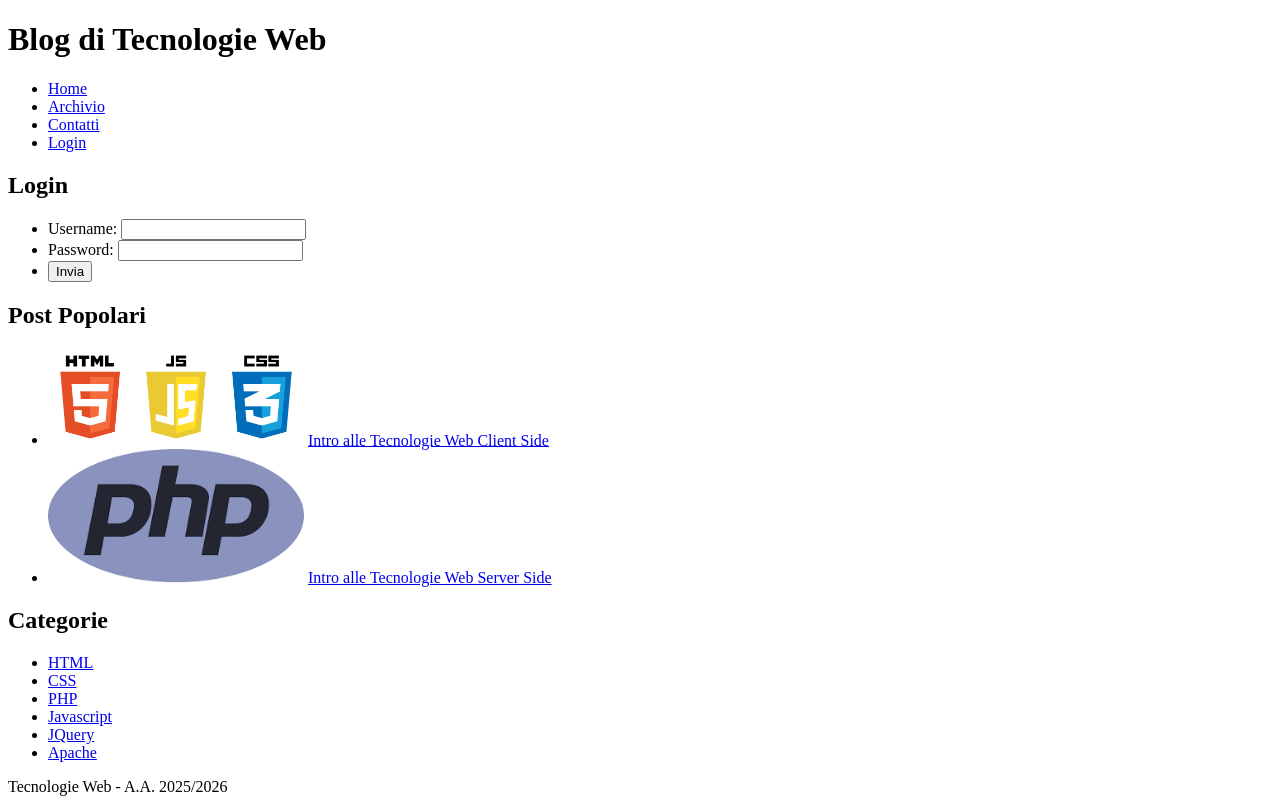
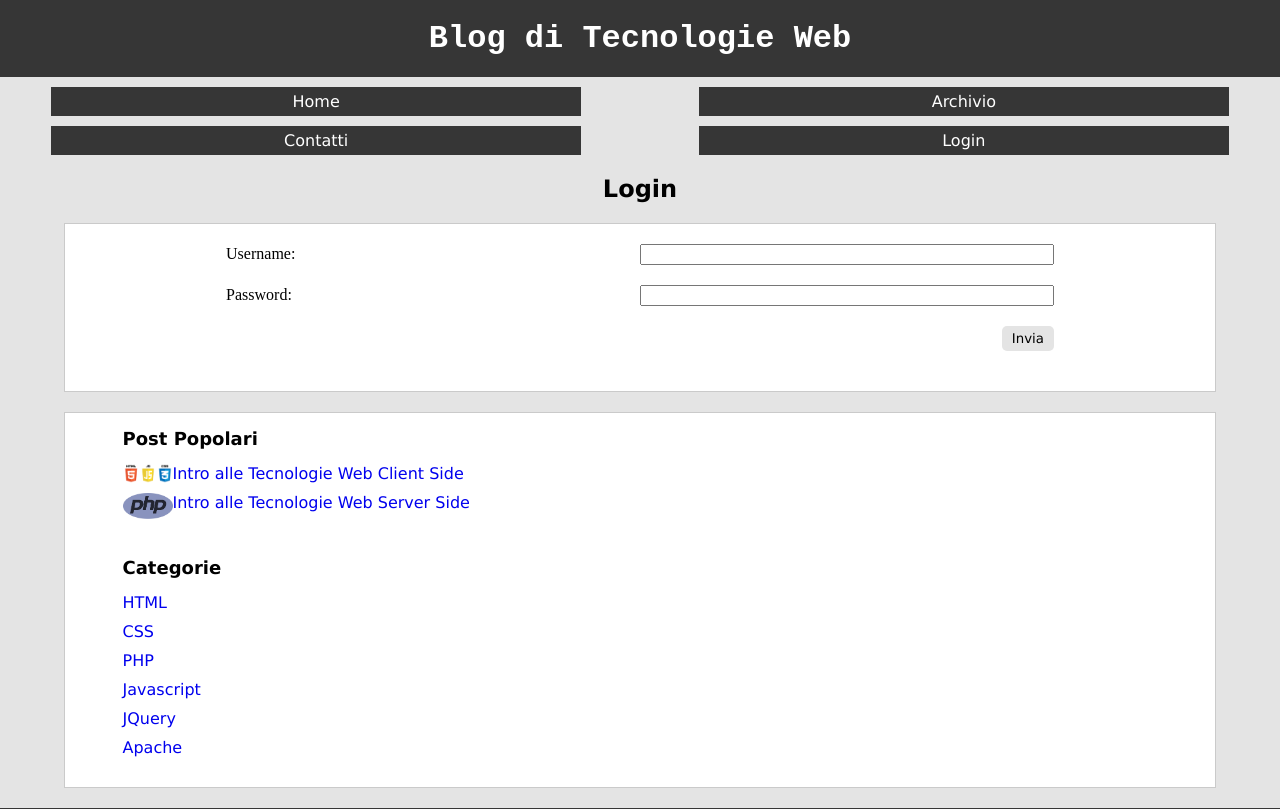
Before and after one commit to D3stan/lab-web, a PHP site: page /login.html in a window 1280 px wide. Shown: the top 809 px of the page. Run offline with PHP 8.4, Linux system fonts and the light colour scheme.

Commit message:
all pages lineup

```diff
--- a/01-lab-html-materiale/css/style.css
+++ b/01-lab-html-materiale/css/style.css
@@ -73,7 +73,7 @@ main > h2 {
     font-family: 'Lucida Sans', 'Lucida Sans Regular', 'Lucida Grande', 'Lucida Sans Unicode', Geneva, Verdana, sans-serif;
 }
 
-main > article {
+main > article, main > section, main > form {
     background-color: #fff;
     border: 1px solid #cacaca;
     text-align: center;
@@ -100,7 +100,7 @@ main > article > p:nth-of-type(2) {
     font-family: Verdana, Geneva, Tahoma, sans-serif;
 }
 
-main > article > a {
+main > article > a, form input[type="submit"] {
     color: rgb(0, 0, 0);
     text-decoration: none;
     background-color: #e4e4e4;
@@ -109,9 +109,71 @@ main > article > a {
     font-family: 'Lucida Sans', 'Lucida Sans Regular', 'Lucida Grande', 'Lucida Sans Unicode', Geneva, Verdana, sans-serif;
 }
 
-main > article > a:hover {
+main > article > a:hover, form input[type="submit"]:hover {
     color: rgb(219, 69, 83);
+    cursor: pointer;
 }
+
+/* CONTATTI */
+
+table {
+    /* gestisce lo spazio tra le celle della tabella */
+    border-spacing: 0;
+    border-collapse: collapse;
+
+    /* centro la tabella */
+    width: 100%;
+    margin-top: 20px;
+}
+
+table th, table td {
+    border: 1px solid #000;
+}
+
+main > section > table th {
+    font-family: 'Lucida Sans', 'Lucida Sans Regular', 'Lucida Grande', 'Lucida Sans Unicode', Geneva, Verdana, sans-serif;
+}
+
+
+/* LOGIN */
+
+/* ho messo lo style del form insieme a quello di article e section (sopra) perche' condividono molte proprieta' */
+
+/* sovrascrivo il padding rispetto alla regola sopra */
+main > form {
+    padding-top: 20px;
+}
+
+form ul {
+    width: 80%;
+    margin: 0 10%;
+    list-style: none;
+}
+
+form ul li {
+    /* non usiamo margi-top poiche nella foto il tasto invia e' distanziato di 40px da sotto */
+    margin-bottom: 20px;
+    text-align: right;
+}
+
+form ul li label {
+    width: 50%;
+    display: inline-block;
+    text-align: left;
+    cursor: pointer; /* cambia il cursore quando passo sopra l'etichetta */
+}
+
+/* il pulsante ha lo stesso stile del link negli articoli, quindi l'ho messo sopra, devo solo toglierli il bordo */
+form ul li input[type="submit"] {
+    border: none;
+}
+
+/* uso la negazione per selezionare tutti gli input tranne quello di tipo submit  cosi il bottone rimane piccolo */
+form ul li input:not([type="submit"]) {
+    width: 50%;
+    box-sizing: border-box; /* fa in modo che il padding venga calcolato comprendendo la larghezza totale */
+}
+
 
 aside {
     background-color: #fff;
--- a/01-lab-html-materiale/login.html
+++ b/01-lab-html-materiale/login.html
@@ -3,11 +3,8 @@
 <!-- Ricorda: html non lo usiamo per presentare (estetica) ma solo per dare la struttura del contenuto -->
 <head>
     <title>Login | Blog TW</title>
-    <style>
-        img {
-            width: 20vw;
-        }
-    </style>
+    <link rel="stylesheet" href="./css/style.css" />
+    <meta name="viewport" content="width=device-width, initial-scale=1" />
 </head>
 <body>
     <header>
@@ -19,10 +16,7 @@
         <ul>
             <!-- shortcut: li*4>a -->
             <!-- # puo essere usato per self-reference e per puntare a una sezione specifica-->
-            <li><a href="#">Home</a></li>
-            <li><a href="#">Archivio</a></li>
-            <li><a href="#">Contatti</a></li>
-            <li><a href="#">Login</a></li>
+            <li><a href="#">Home</a></li><li><a href="#">Archivio</a></li><li><a href="#">Contatti</a></li><li><a href="#">Login</a></li>
         </ul>
     </nav>
 
@@ -33,12 +27,10 @@
             <ul>
                 <li>
                     <!-- for e linkato all'id-->
-                    <label for="username">Username:</label>
-                    <input type="text" id="username" name="username"/>
+                    <label for="username">Username:</label><input type="text" id="username" name="username"/>
                 </li>
                 <li>
-                    <label for="password">Password:</label>
-                    <input type="password" id="password" name="password"/>
+                    <label for="password">Password:</label><input type="password" id="password" name="password"/>
                 </li>
                 <li>
                     <input type="submit" value="Invia"/>
```
Also changed, not shown: 01-lab-html-materiale/contatti.html (+5 -9 lines).
